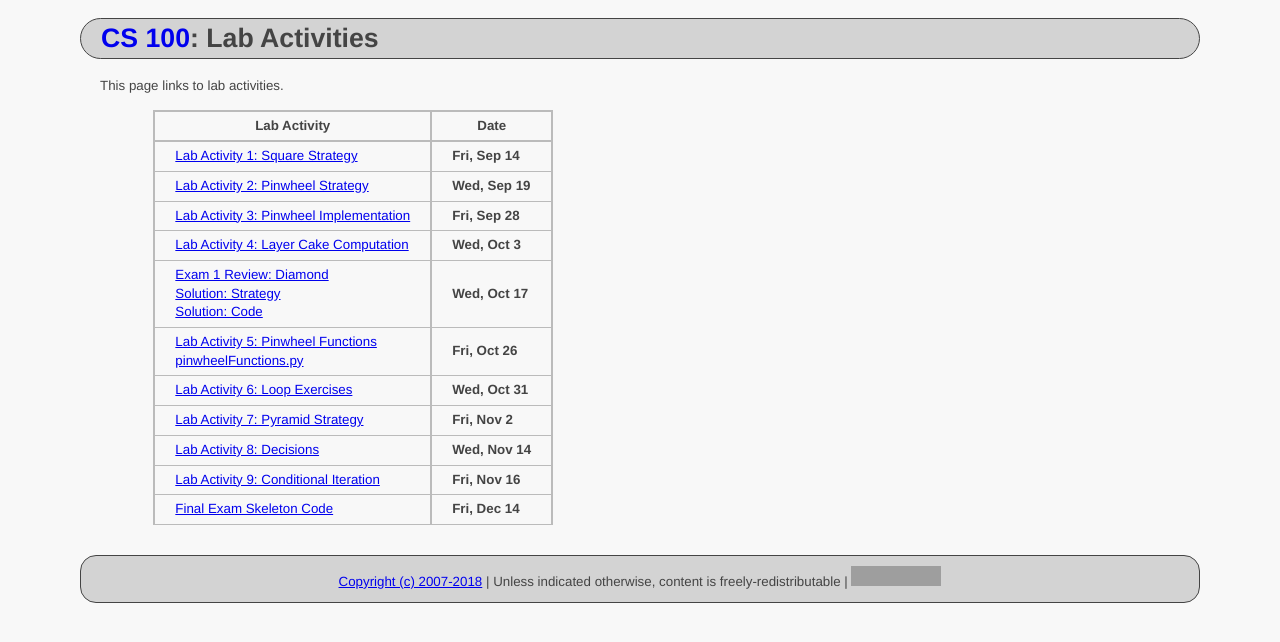
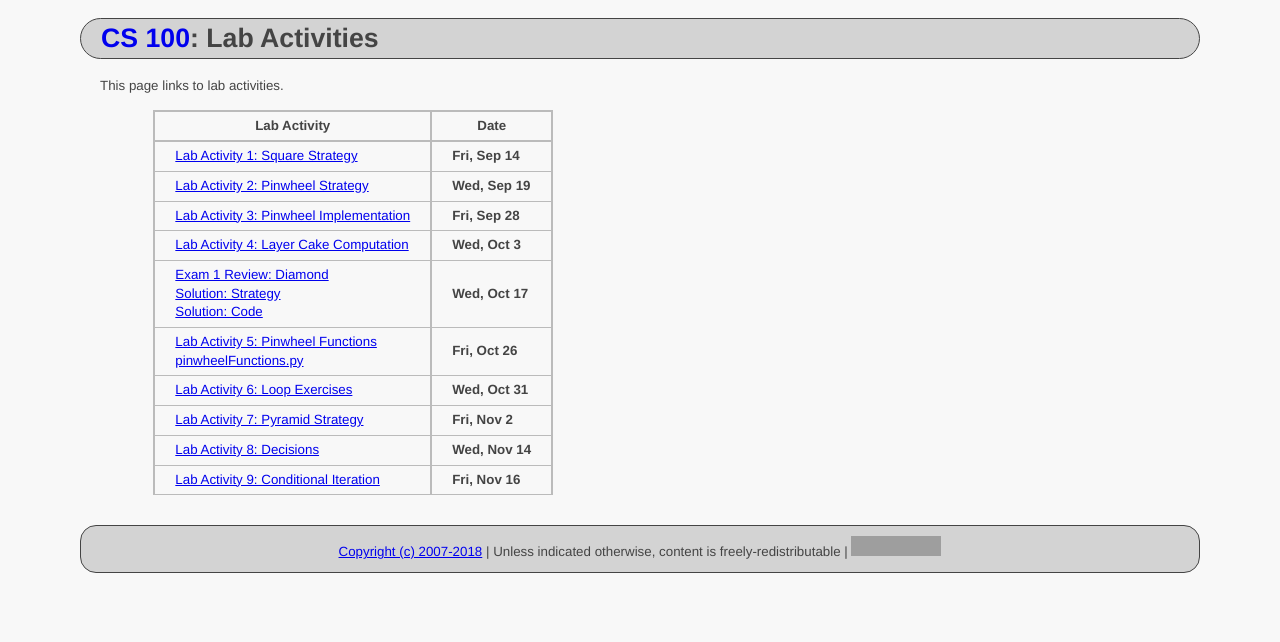
Before and after one commit to ycpcs/cs100-fall2018, a Jekyll site: the page built from labs/index.md, in a window 1280 px wide. Shown: the top 642 px of the page. Built offline with Jekyll 4.4.1, drawn with Linux system fonts in a browser that asks for light colours; grey boxes are pictures that could not be loaded.

Commit message:
removed link to exam

```diff
--- a/labs/index.md
+++ b/labs/index.md
@@ -19,7 +19,6 @@ This page links to lab activities.
 > [Lab Activity 7: Pyramid Strategy](CPADS_Lab7.pdf)         | **Fri, Nov 2**  |
 > [Lab Activity 8: Decisions](CPADS_Lab8.pdf)                | **Wed, Nov 14** |
 > [Lab Activity 9: Conditional Iteration](CPADS_Lab9.pdf)    | **Fri, Nov 16** |
-> [Final Exam Skeleton Code](src/exam2.py)                   | **Fri, Dec 14** |
 
 <!--
  <br> [Exam 1 Skeleton Code](src/exam01.py)
```
